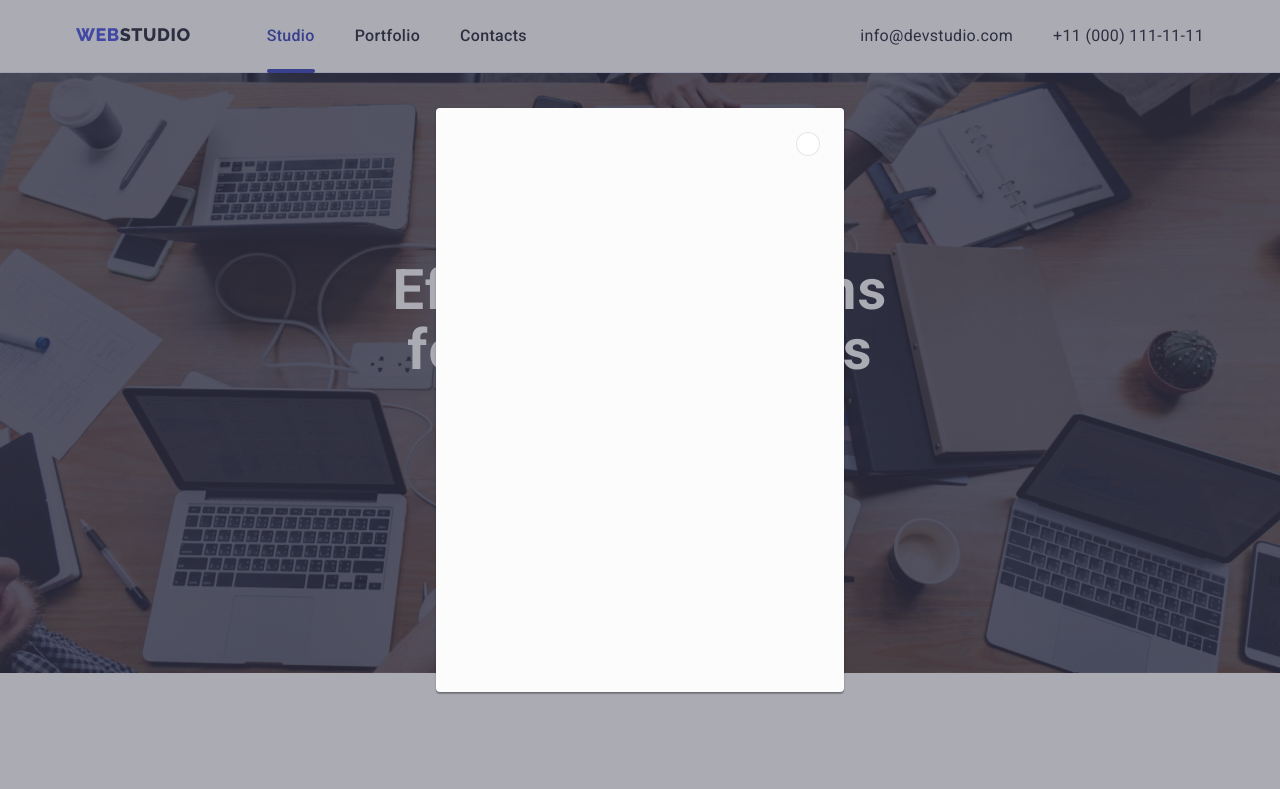
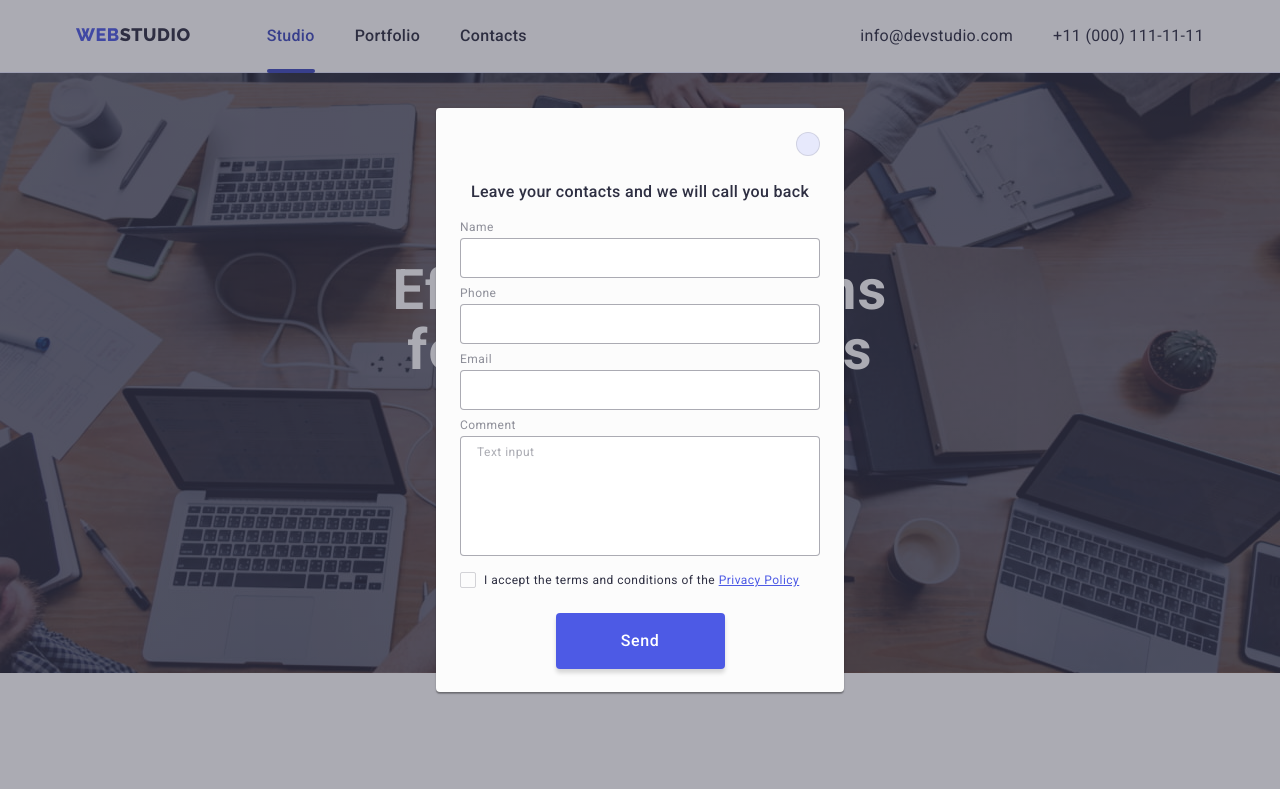
Before and after one commit to ZorAnderius/goit-markup-hw-05, a plain HTML site: page index.html in a window 1280 px wide. Both pictures are taken after a click on the button "Order Service". Shown: the top 789 px of the page. Drawn offline with nearby package versions, Linux system fonts and the light colour scheme.

Commit message:
add form with input and textarea and styles

```diff
--- a/css/styles.css
+++ b/css/styles.css
@@ -24,6 +24,7 @@
     --mb-title: 72px;
     --mb-desc: 8px;
 
+    --mb-modal: 24px;
     --mb-soc-footer: 16px;
 
     /* Padding */
@@ -38,7 +39,7 @@
 
     /* animation */
     --timing-duration: 250ms;
-    ---timing-function: cubic-bezier(0.4, 0, 0.2, 1);
+    --timing-function: cubic-bezier(0.4, 0, 0.2, 1);
 }
 
 /* #region Common styles */
@@ -673,6 +674,7 @@ img {
     height: 100%;
     background-color: var(--modal-bgr);
     padding: var(--gap);
+    padding-top: 72px;
 
 
     box-shadow: 0px 1px 1px rgba(0, 0, 0, 0.14), 0px 1px 3px rgba(0, 0, 0, 0.12),
@@ -702,7 +704,7 @@ img {
 
     color: var(--title-color);
     border: 1px solid rgba(0, 0, 0, 0.1);
-    background-color: var(--back-hero-color);
+    background-color: var(--logo-border-color);
     transition: color, border-color, background-color;
     transition-duration: var(--timing-duration);
     transition-timing-function: var(---timing-function);
@@ -718,4 +720,166 @@ img {
 .modal-close-icon {
     fill: currentColor;
 }
+
+.modal-title {
+    text-align: center;
+    font-weight: 500;
+    margin-bottom: var(--mb-soc-footer);
+}
+
+.modal-form {
+
+}
+
+.input-wrap {
+    margin-bottom: 8px;
+}
+
+.label {
+    display: block;
+    color: var(--client-icon);
+    font-size: 12px;
+    line-height: 1.17;
+    letter-spacing: 0.48px;
+    margin-bottom: 4px;
+}
+
+.input-wrapper {
+    position: relative;
+}
+
+.modal-input,
+.textarea {
+    display: block;
+    outline: none;
+    width: 100%;
+    width: 100%;
+    max-height: 40px;
+    border-radius: 4px;
+    border: 1px solid rgba(46, 47, 66, 0.40);
+    transition: border-color var(--timing-duration) var(--timing-function);
+}
+.modal-input {
+    padding: 11px 38px;
+
+}
+
+.modal-input-icon {
+    position: absolute;
+    top: 50%;
+    left: 16px;
+    transform: translateY(-50%);
+    transition-property: fill;
+    transition-duration: var(--timing-duration);
+    transition-timing-function: var(--timing-function);
+}
+
+.modal-input:focus + .modal-input-icon,
+.modal-input:hover + .modal-input-icon {
+    fill: var(--logo-btn-color);
+}
+
+/* .name-input {} */
+
+/* .phone-input {} */
+
+/* .email-input {} */
+
+.textarea {
+    resize: none;
+    width: 100%;
+    min-height: 120px;
+    padding: 8px 16px;
+
+    font-size: 12px;
+    line-height: 1.33;
+    letter-spacing: 0.04em;
+    color: var(--title-color);
+}
+
+.modal-input:focus,
+.textarea:focus {
+    border-color: var(--logo-btn-color);
+}
+
+
+.textarea::placeholder {
+    color: rgba(46, 47, 66, 0.40);
+}
+
+.policy-wrap {
+    width: 100%;
+    display: flex;
+    justify-content: baseline;
+    padding-top: 8px;
+    margin-bottom: var(--mb-modal);
+}
+
+.checkbox-text {
+    position: relative;
+    padding-left: 24px;
+    font-size: 12px;
+    line-height: 1.33;
+    width: 100%;
+    letter-spacing: 0.04em;
+    color: var(--policy-text-color);
+}
+
+.policy-link {
+    color: var(--logo-btn-color);
+    line-height: 16px;
+    letter-spacing: 0.48px;
+    text-decoration-line: underline;
+
+}
+
+.checkbox-text span {
+    position: absolute;
+    left: 0;
+    top: 0;
+    display: flex;
+    justify-content: center;
+    align-items: center;
+    min-width: 16px;
+    min-height: 16px;
+    border: 1.25px solid rgba(46, 47, 66, 0.20);
+    border-radius: 2px;
+    color: transparent;
+    background-color: transparent;
+    transition-property: color, background-color, border-color;
+    transition-duration: var(--timing-duration);
+    transition-timing-function: var(--timing-function);
+}
+
+.policy-tick-icon {
+    fill: currentColor;
+}
+
+.policy-checkbox:checked + .checkbox-text span {
+    color: var(--back-footer-color);
+    background-color: var(--accent-color);
+    border-color: var(--accent-color);
+}
+
+.modal-submit-btn {
+    display: block;
+    margin: 0 auto;
+    min-width: 169px;
+    min-height: 56px;
+    padding: 16px 32px;
+    color: var(--back-hero-color);
+    background-color: var(--logo-btn-color);
+    box-shadow: 0px 4px 4px 0px rgba(0, 0, 0, 0.15);
+    border-radius: 4px;
+    border: transparent;
+    transition-property: background-color, border-color;
+    transition-duration: var(--timing-duration);
+    transition-timing-function: var(--timing-function);
+}
+
+.modal-submit-btn:hover,
+.modal-submit-btn:focus {
+    background-color: var(--accent-color);
+    border-color: var(--accent-color);
+}
 /* #endregion Modal */
--- a/index.html
+++ b/index.html
@@ -423,6 +423,75 @@
             <use href="./images/icons.svg#icon-x_sign"></use>
           </svg>
         </button>
+        <p class="modal-title">Leave your contacts and we will call you back</p>
+        <form action="#" class="modal-form">
+          <div class="input-wrap">
+            <label class="label" for="user-name">Name</label>
+            <div class="input-wrapper">
+              <input class="modal-input"
+                name="user-name"
+                type="text"
+                id="user-name"
+                required
+                minlength="2"
+                pattern="^[a-zA-Z]+$"
+                title="Username must be more than 2 symbols length and consists letters from a-z and A-Z">
+              <svg class="modal-input-icon" width="18" height="24">
+                <use href="./images/icons.svg#icon-person"></use>
+              </svg>
+            </div>
+          </div>
+
+          <div class="input-wrap">
+            <label class="label" for="user-phone">Phone</label>
+            <div class="input-wrapper">
+              <input class="modal-input" name="user-phone" type="tel" id="user-phone" required>
+              <svg class="modal-input-icon" width="18" height="24">
+                <use href="./images/icons.svg#icon-phone"></use>
+              </svg>
+            </div>
+          </div>
+
+          <div class="input-wrap">
+            <label class="label" for="user-email">Email</label>
+            <div class="input-wrapper">
+              <input class="modal-input" name="user-email" type="email" id="user-email">
+              <svg class="modal-input-icon" width="18" height="24">
+                <use href="./images/icons.svg#icon-email"></use>
+              </svg>
+            </div>
+          </div>
+
+        <div class="input-wrap">
+            <label class="label" for="modal-text">Comment</label>
+            <textarea class="textarea" name="modal-text" id="modal-text" rows="6" placeholder="Text input"></textarea>
+        </div>
+
+          <div class="policy-wrap">
+            <input
+              class="policy-checkbox visually-hidden"
+              type="checkbox"
+              name="policy"
+              id="policy"
+              value="true"
+              required
+            />
+            <label class="checkbox-text" for="policy"
+              ><span>
+                <svg class="policy-tick-icon" width="10" height="8">
+                  <use href="./images/icons.svg#icon-tick"></use>
+                </svg>
+              </span>
+              I accept the terms and conditions of the
+              <a class="link policy-link" href=""> Privacy Policy</a>
+            </label>
+          </div>
+
+          <button class="btn modal-submit-btn" type="submit">
+            Send
+          </button>
+
+        </form>
       </div>
     </div>
     <script src="./js/modal.js"></script>
```
Also changed, not shown: images/icons.svg.
